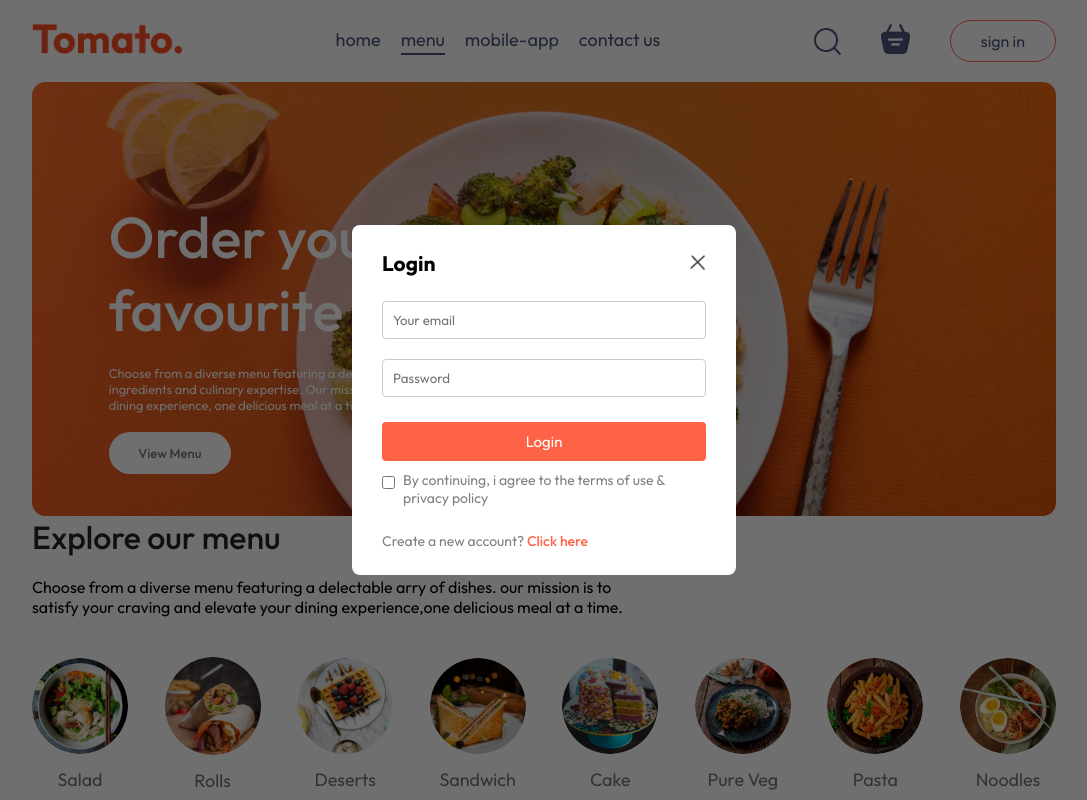
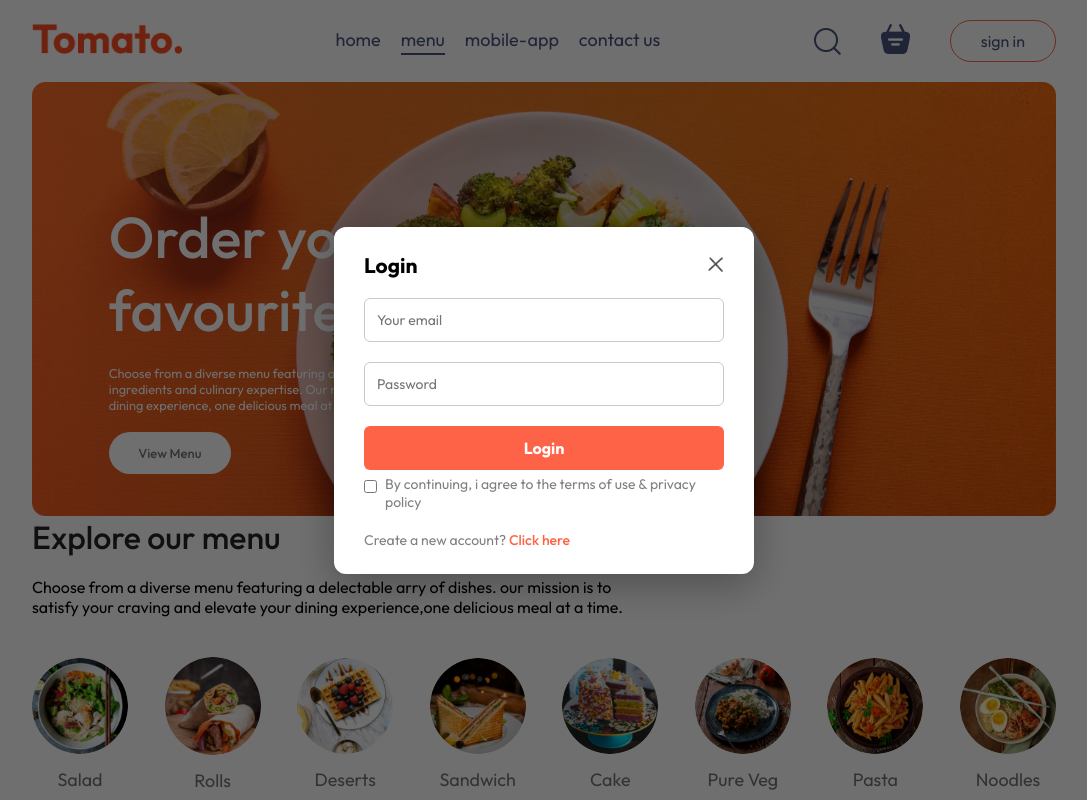
Before and after one commit to Namanp1207/food-del, a React (Vite) app in the folder frontend/: page / in a window 1280 px wide. Both pictures are taken after a click on the button "sign in". Shown: the top 800 px of the page, without its empty margins (96-1183 px from the left). Built offline with nearby package versions, Linux system fonts and the light colour scheme; no server answers.

Commit message:
Update LoginPopup.css

```diff
--- a/frontend/src/components/LoginPopup/LoginPopup.css
+++ b/frontend/src/components/LoginPopup/LoginPopup.css
@@ -1,4 +1,4 @@
-.login-popup{
+/* .login-popup{
     position: absolute;
     z-index: 1;
     width: 100%;
@@ -18,7 +18,35 @@
     border-radius: 8px;
     font-size: 14px;
     animation: fadeIn 0.5s;
+} */
+.login-popup{
+    position: fixed;
+    z-index: 1000;
+    width: 100%;
+    height: 100%;
+    background-color: #00000090;
+    display: flex;
+    align-items: center;
+    justify-content: center;
+    top: 0;
+    left: 0;
 }
+
+.login-popup-container{
+    width: 90%;
+    max-width: 420px;
+    background-color: white;
+    color: #808080;
+    display: flex;
+    flex-direction: column;
+    gap: 20px;
+    padding: 25px 30px;
+    border-radius: 12px;
+    font-size: 14px;
+    animation: fadeIn 0.4s ease;
+    box-shadow: 0 10px 40px rgba(0,0,0,0.3);
+}
+
 .login-popup-title{
     display: flex;
     justify-content: space-between;
@@ -34,7 +62,7 @@
     flex-direction: column;
     gap: 20px;
 }
-.login-popup-inputs input{
+/* .login-popup-inputs input{
     outline: none;
     border: 1px solid #c9c9c9;
     padding: 10px;
@@ -48,7 +76,26 @@
     background-color: tomato;
     font-size: 15px;
     cursor: pointer;
+} */
+.login-popup-inputs input{
+    outline: none;
+    border: 1px solid #c9c9c9;
+    padding: 12px;
+    border-radius: 6px;
+    font-size: 14px;
 }
+
+.login-popup-container button{
+    border: none;
+    padding: 12px;
+    border-radius: 6px;
+    color: white;
+    background-color: tomato;
+    font-size: 16px;
+    font-weight: bold;
+    cursor: pointer;
+}
+
 .login-popup-condition{
     display: flex;
     align-items: start;
@@ -63,3 +110,10 @@
     font-weight: 500;
     cursor: pointer;
 }
+
+@media (max-width: 600px) {
+  .login-popup-container {
+    width: 92%;
+    padding: 20px;
+  }
+}
```
